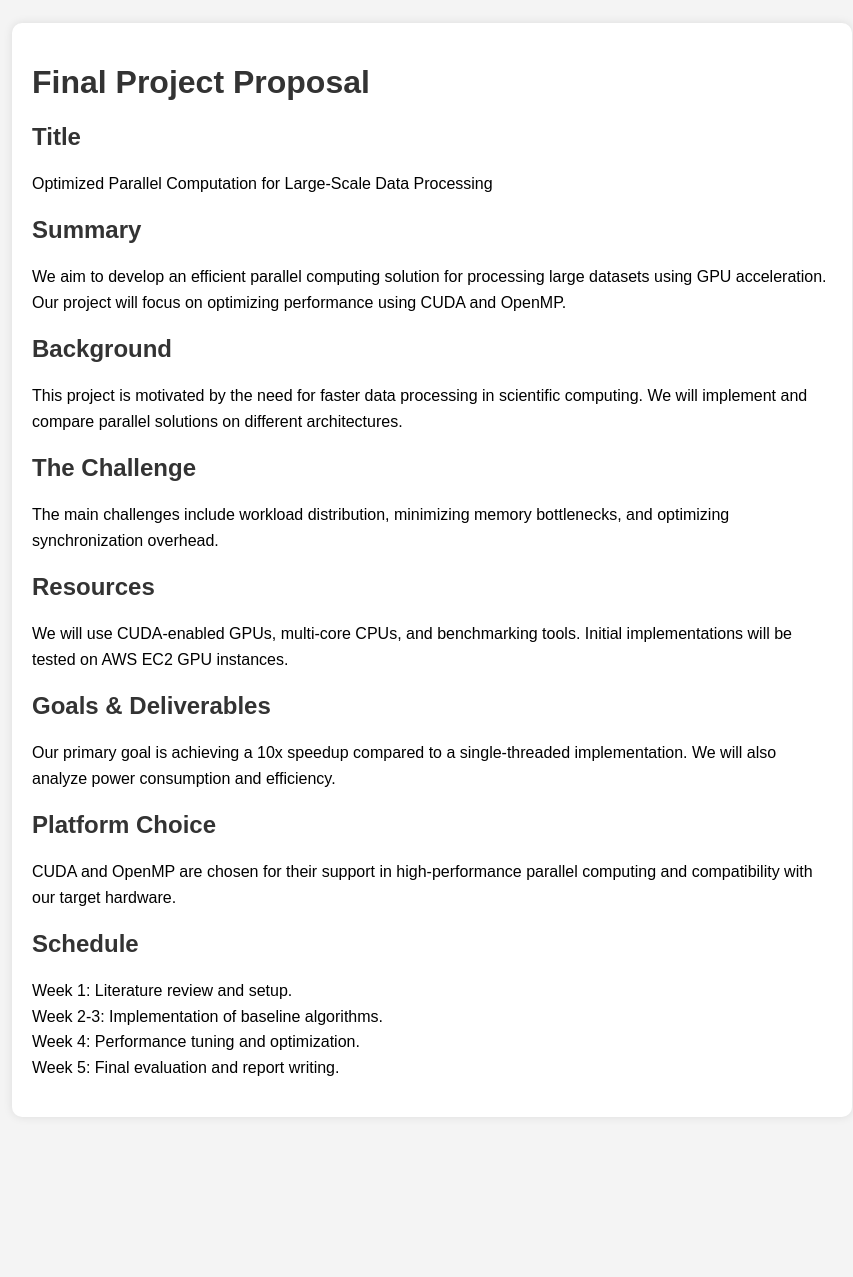
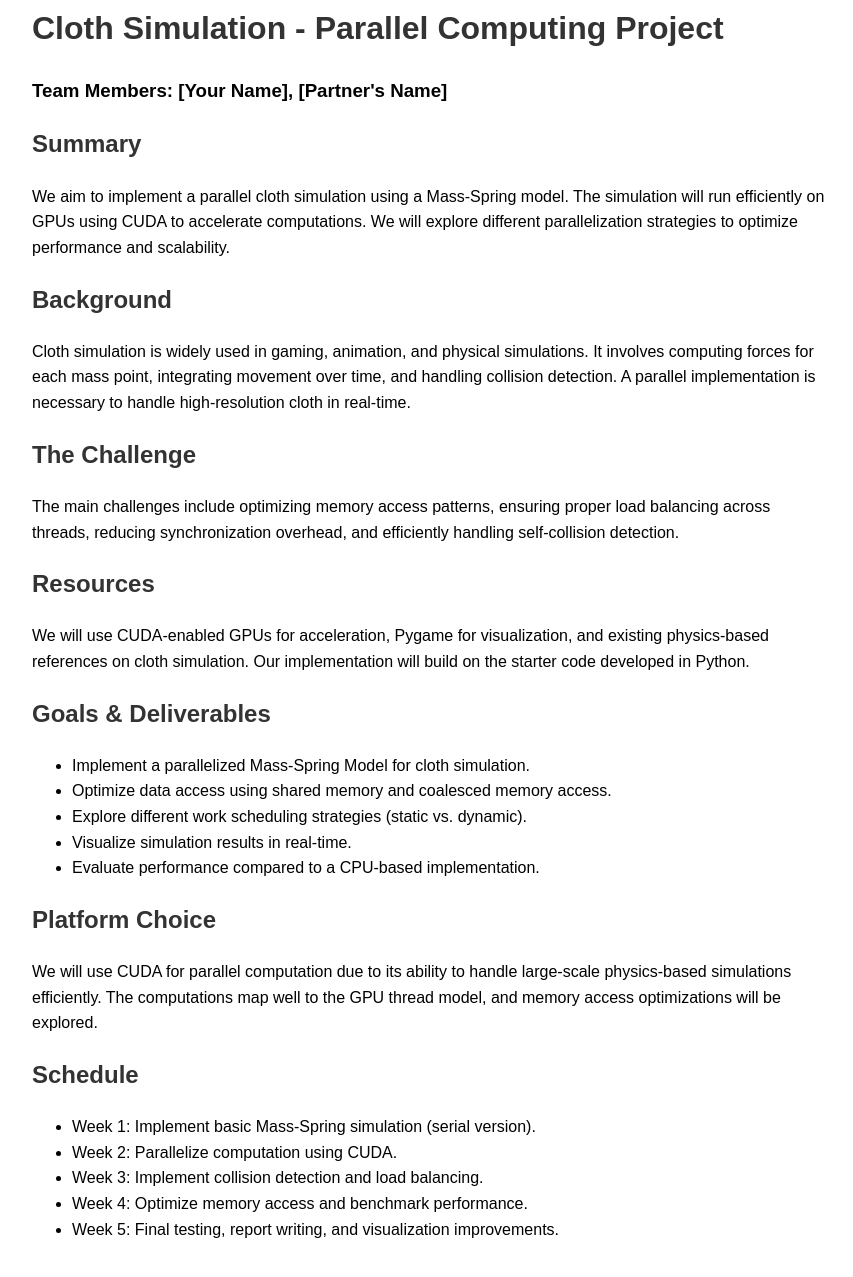
Before and after one commit to jdlx524/parallel_project, a plain HTML site: page index.html in a window 1280 px wide. Shown: the part 37-1314 px from the top of the page, without its empty margins (208-1061 px from the left). Before the commit the page ends 1214 px from the top, so only its background shows below. Drawn offline with Linux system fonts and the light colour scheme.

Commit message:
added basic description

```diff
--- a/index.html
+++ b/index.html
@@ -3,56 +3,65 @@
 <head>
     <meta charset="UTF-8">
     <meta name="viewport" content="width=device-width, initial-scale=1.0">
-    <title>Final Project Proposal</title>
+    <title>Cloth Simulation - Parallel Computing Project</title>
     <style>
-        body {
-            font-family: Arial, sans-serif;
-            margin: 40px;
-            padding: 20px;
-            background-color: #f4f4f4;
-        }
-        .container {
-            max-width: 800px;
-            margin: auto;
-            background: white;
-            padding: 20px;
-            border-radius: 10px;
-            box-shadow: 0 0 10px rgba(0,0,0,0.1);
-        }
-        h1, h2 {
-            color: #333;
-        }
-        p {
-            line-height: 1.6;
-        }
+        body { font-family: Arial, sans-serif; margin: 40px; line-height: 1.6; }
+        h1, h2 { color: #333; }
+        .container { max-width: 800px; margin: auto; }
+        .section { margin-bottom: 20px; }
     </style>
 </head>
 <body>
     <div class="container">
-        <h1>Final Project Proposal</h1>
-        <h2>Title</h2>
-        <p>Optimized Parallel Computation for Large-Scale Data Processing</p>
+        <h1>Cloth Simulation - Parallel Computing Project</h1>
+        <h3>Team Members: [Your Name], [Partner's Name]</h3>
 
+        <div class="section">
             <h2>Summary</h2>
-        <p>We aim to develop an efficient parallel computing solution for processing large datasets using GPU acceleration. Our project will focus on optimizing performance using CUDA and OpenMP.</p>
+            <p>We aim to implement a parallel cloth simulation using a Mass-Spring model. The simulation will run efficiently on GPUs using CUDA to accelerate computations. We will explore different parallelization strategies to optimize performance and scalability.</p>
+        </div>
 
+        <div class="section">
             <h2>Background</h2>
-        <p>This project is motivated by the need for faster data processing in scientific computing. We will implement and compare parallel solutions on different architectures.</p>
+            <p>Cloth simulation is widely used in gaming, animation, and physical simulations. It involves computing forces for each mass point, integrating movement over time, and handling collision detection. A parallel implementation is necessary to handle high-resolution cloth in real-time.</p>
+        </div>
 
+        <div class="section">
             <h2>The Challenge</h2>
-        <p>The main challenges include workload distribution, minimizing memory bottlenecks, and optimizing synchronization overhead.</p>
+            <p>The main challenges include optimizing memory access patterns, ensuring proper load balancing across threads, reducing synchronization overhead, and efficiently handling self-collision detection.</p>
+        </div>
 
+        <div class="section">
             <h2>Resources</h2>
-        <p>We will use CUDA-enabled GPUs, multi-core CPUs, and benchmarking tools. Initial implementations will be tested on AWS EC2 GPU instances.</p>
+            <p>We will use CUDA-enabled GPUs for acceleration, Pygame for visualization, and existing physics-based references on cloth simulation. Our implementation will build on the starter code developed in Python.</p>
+        </div>
 
+        <div class="section">
             <h2>Goals & Deliverables</h2>
-        <p>Our primary goal is achieving a 10x speedup compared to a single-threaded implementation. We will also analyze power consumption and efficiency.</p>
+            <ul>
+                <li>Implement a parallelized Mass-Spring Model for cloth simulation.</li>
+                <li>Optimize data access using shared memory and coalesced memory access.</li>
+                <li>Explore different work scheduling strategies (static vs. dynamic).</li>
+                <li>Visualize simulation results in real-time.</li>
+                <li>Evaluate performance compared to a CPU-based implementation.</li>
+            </ul>
+        </div>
 
+        <div class="section">
             <h2>Platform Choice</h2>
-        <p>CUDA and OpenMP are chosen for their support in high-performance parallel computing and compatibility with our target hardware.</p>
+            <p>We will use CUDA for parallel computation due to its ability to handle large-scale physics-based simulations efficiently. The computations map well to the GPU thread model, and memory access optimizations will be explored.</p>
+        </div>
 
+        <div class="section">
             <h2>Schedule</h2>
-        <p>Week 1: Literature review and setup.<br>Week 2-3: Implementation of baseline algorithms.<br>Week 4: Performance tuning and optimization.<br>Week 5: Final evaluation and report writing.</p>
+            <ul>
+                <li>Week 1: Implement basic Mass-Spring simulation (serial version).</li>
+                <li>Week 2: Parallelize computation using CUDA.</li>
+                <li>Week 3: Implement collision detection and load balancing.</li>
+                <li>Week 4: Optimize memory access and benchmark performance.</li>
+                <li>Week 5: Final testing, report writing, and visualization improvements.</li>
+            </ul>
+        </div>
     </div>
 </body>
 </html>
```
Lines whose indentation alone changed are shown as unchanged.
